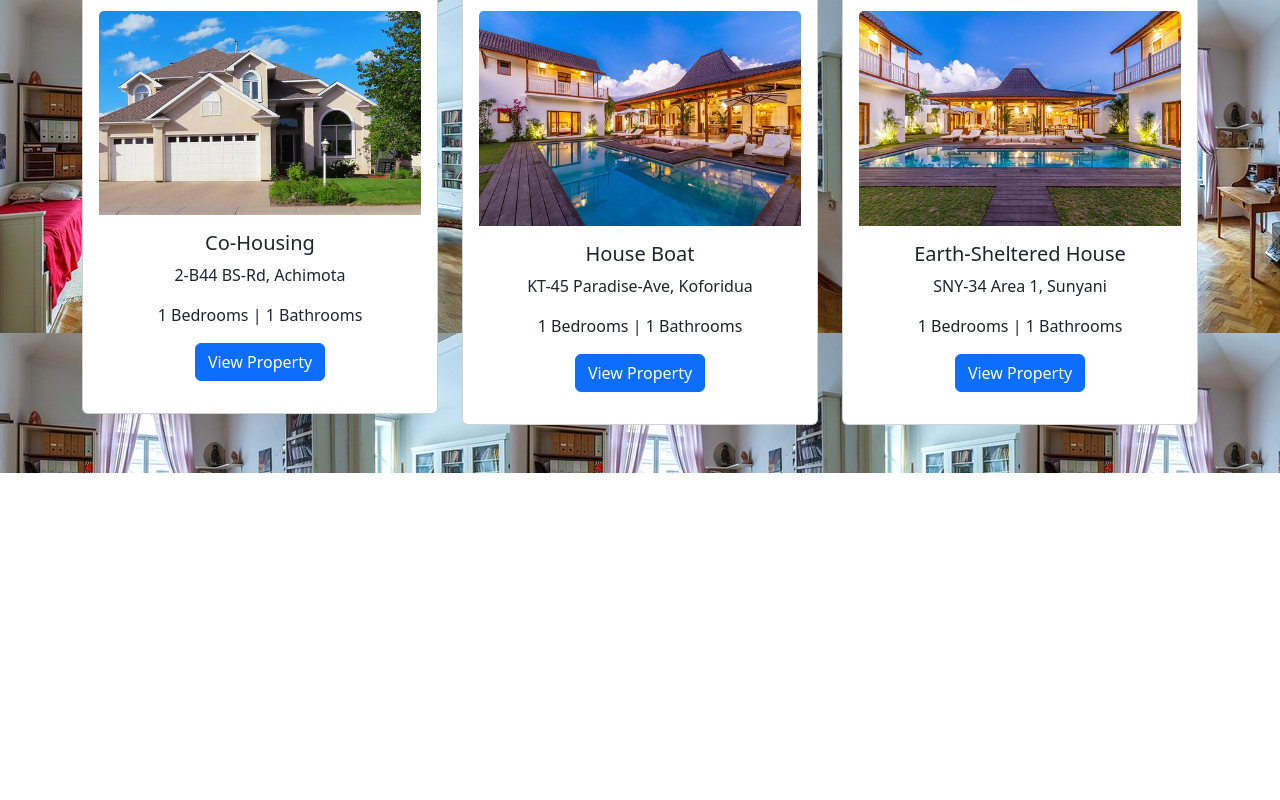
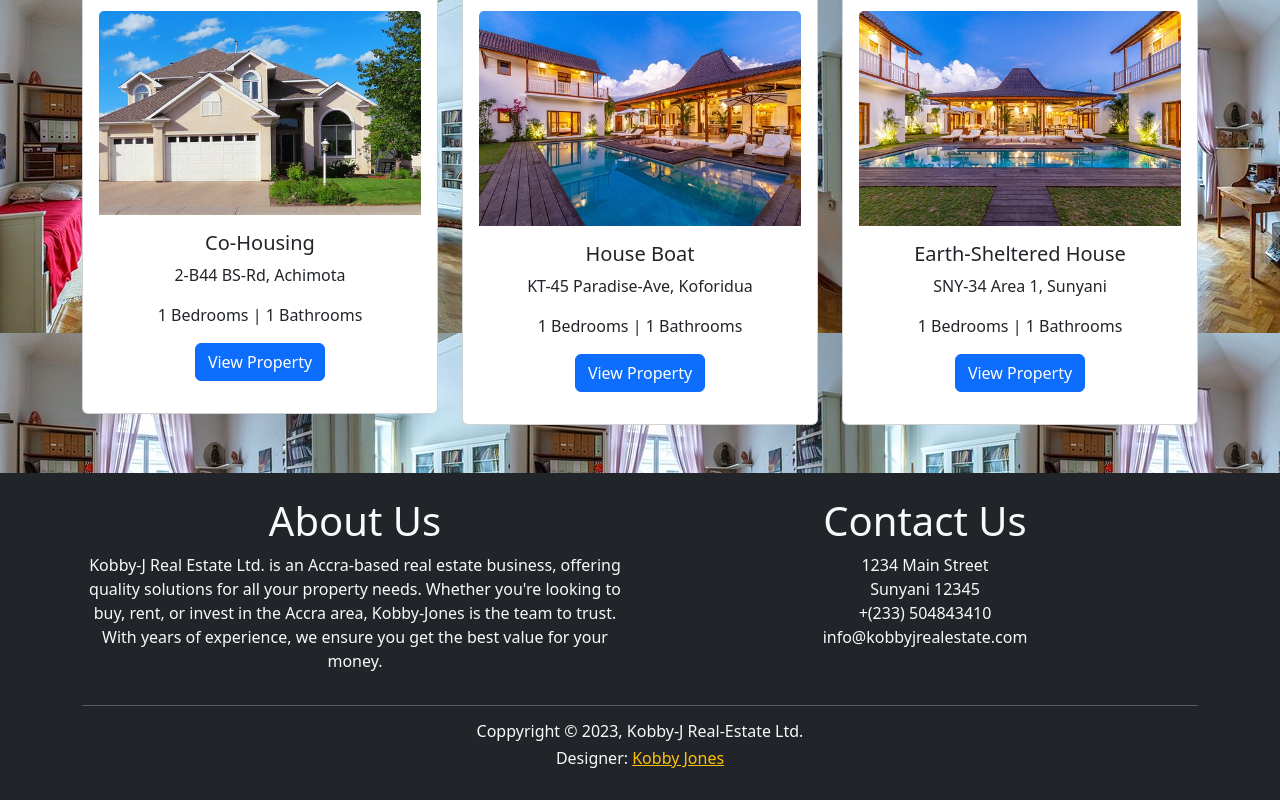
Before and after one commit to Kobby-Jones/react-deployment-with-k8s-ArgoCD, a React (Create React App) app: page /sales in a window 1280 px wide. Shown: the part 789-1589 px from the top of the page. Before the commit the page ends 1262 px from the top, so only its background shows below. Built offline with nearby package versions, Linux system fonts and the light colour scheme.

Commit message:
Render the footer page with the Sales properties

```diff
--- a/src/components/Routers.jsx
+++ b/src/components/Routers.jsx
@@ -5,7 +5,7 @@ import ServicesPageWithFooter from './ServicesPageWithFooter';
 import ContactPageWithFooter from './ContactPageWithFooter';
 import App from '../App';
 import RentPropertySection from './RentPropertiesSection';
-import SalesPropertySection from './SalesPropertySection';
+import SalesPageWithFooter from './SalesPageWithFooter';
 
 function Routers() {
     return (
@@ -16,7 +16,7 @@ function Routers() {
           <Route path="about" element={<ServicesPageWithFooter />} />
           <Route path="contact" element={<ContactPageWithFooter />} />
           <Route path="rent" element={<RentPropertySection />} />
-          <Route path="sales" element={<SalesPropertySection />} />
+          <Route path="sales" element={<SalesPageWithFooter />} />
         </Routes>
       </div>
     );
--- /dev/null
+++ b/src/components/SalesPageWithFooter.jsx
@@ -0,0 +1,14 @@
+import React from 'react';
+import Footer from './Footer';
+import SalesPropertySection from './SalesPropertySection';
+
+function SalesPageWithFooter() {
+    return (
+        <div>
+            <SalesPropertySection />
+            <Footer />
+        </div>
+     );
+}
+
+export default SalesPageWithFooter;
```
